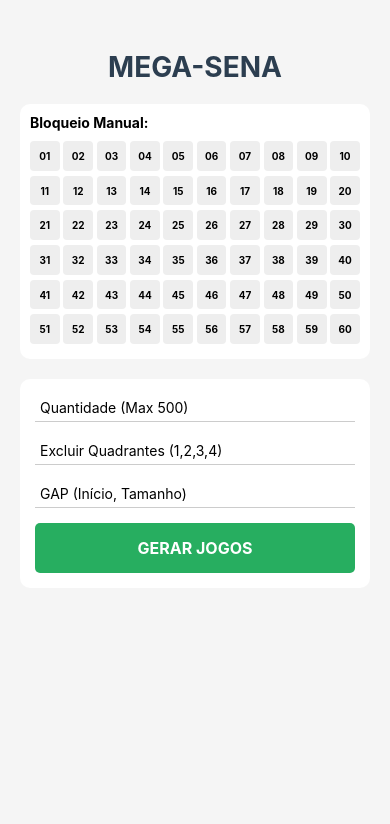
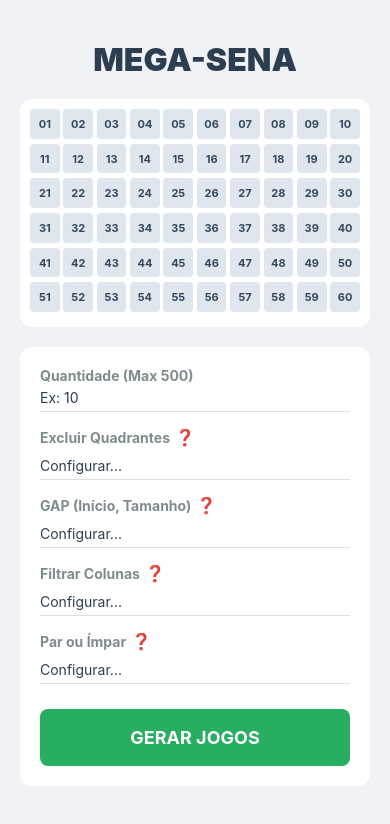
Before and after one commit to wmc2507-droid/MegaMente-App, a React Native app: screen / in a window 390 px wide. Shown: the top 824 px of the page. Built offline with nearby package versions, Linux system fonts and the light colour scheme.

Commit message:
Update App.js

```diff
--- a/App.js
+++ b/App.js
@@ -1,47 +1,59 @@
 import React, { useState } from 'react';
-import { StyleSheet, Text, View, TouchableOpacity, FlatList, TextInput, ScrollView } from 'react-native';
+import { StyleSheet, Text, View, TouchableOpacity, FlatList, TextInput, ScrollView, Alert } from 'react-native';
 
 export default function App() {
-  const [numerosBloqueados, setNumerosBloqueados] = useState([]);
-  const numerosCartela = Array.from({ length: 60 }, (_, i) => i + 1);
+  const [bloqueados, setBloqueados] = useState([]);
+  const numeros = Array.from({ length: 60 }, (_, i) => i + 1);
 
-  const alternarBloqueio = (num) => {
-    if (numerosBloqueados.includes(num)) {
-      setNumerosBloqueados(numerosBloqueados.filter(n => n !== num));
-    } else {
-      setNumerosBloqueados([...numerosBloqueados, num]);
-    }
-  };
+  const ajuda = (titulo, desc) => Alert.alert(titulo, desc);
 
   return (
     <ScrollView style={styles.container}>
       <Text style={styles.titulo}>MEGA-SENA</Text>
 
       <View style={styles.cartelaContainer}>
-        <Text style={styles.subtitulo}>Bloqueio Manual:</Text>
         <FlatList
-          data={numerosCartela}
+          data={numeros}
           renderItem={({ item }) => (
             <TouchableOpacity
-              style={[styles.botaoNumero, numerosBloqueados.includes(item) && styles.botaoBloqueado]}
-              onPress={() => alternarBloqueio(item)}
+              style={[styles.num, bloqueados.includes(item) && styles.bloqueado]}
+              onPress={() => setBloqueados(prev => prev.includes(item) ? prev.filter(n => n !== item) : [...prev, item])}
             >
-              <Text style={styles.textoNumero}>{item < 10 ? `0${item}` : item}</Text>
+              <Text style={styles.numText}>{item < 10 ? `0${item}` : item}</Text>
             </TouchableOpacity>
           )}
           keyExtractor={(item) => item.toString()}
           numColumns={10}
           scrollEnabled={false}
-          columnWrapperStyle={styles.linhaGrelha}
+          columnWrapperStyle={styles.row}
         />
       </View>
 
-      <View style={styles.formContainer}>
-        <TextInput style={styles.input} placeholder="Quantidade (Max 500)" keyboardType="numeric" />
-        <TextInput style={styles.input} placeholder="Excluir Quadrantes (1,2,3,4)" />
-        <TextInput style={styles.input} placeholder="GAP (Início, Tamanho)" />
-        <TouchableOpacity style={styles.botaoGerar}>
-          <Text style={styles.textoGerar}>GERAR JOGOS</Text>
+      <View style={styles.form}>
+        <View style={styles.inputGroup}>
+          <Text style={styles.label}>Quantidade (Max 500)</Text>
+          <TextInput style={styles.input} keyboardType="numeric" placeholder="Ex: 10" />
+        </View>
+
+        {[
+          { t: 'Excluir Quadrantes', d: 'Elimina áreas (1 a 4) da cartela.\n1: Top-Esq, 2: Top-Dir, 3: Base-Esq, 4: Base-Dir.' },
+          { t: 'GAP (Início, Tamanho)', d: 'Cria um buraco de números.\nEx: 20, 10 pula do 20 ao 29.' },
+          { t: 'Filtrar Colunas', d: 'Escolha quais colunas (1 a 10) deseja ignorar no sorteio.' },
+          { t: 'Par ou Ímpar', d: 'Selecione "P" para apenas pares ou "I" para apenas ímpares.' }
+        ].map((item, index) => (
+          <View key={index} style={styles.inputGroup}>
+            <View style={styles.labelRow}>
+              <Text style={styles.label}>{item.t}</Text>
+              <TouchableOpacity onPress={() => ajuda(item.t, item.d)}>
+                <Text style={styles.ajudaIcon}>❓</Text>
+              </TouchableOpacity>
+            </View>
+            <TextInput style={styles.input} placeholder="Configurar..." />
+          </View>
+        ))}
+
+        <TouchableOpacity style={styles.btn}>
+          <Text style={styles.btnText}>GERAR JOGOS</Text>
         </TouchableOpacity>
       </View>
     </ScrollView>
@@ -49,23 +61,19 @@
 }
 
 const styles = StyleSheet.create({
-  container: { flex: 1, backgroundColor: '#f5f5f5', padding: 20, paddingTop: 50 },
-  titulo: { fontSize: 28, fontWeight: 'bold', color: '#2c3e50', textAlign: 'center', marginBottom: 20 },
-  cartelaContainer: { backgroundColor: '#fff', padding: 10, borderRadius: 10, elevation: 3 },
-  subtitulo: { fontWeight: 'bold', marginBottom: 10 },
-  linhaGrelha: { justifyContent: 'space-between', marginBottom: 5 },
-  botaoNumero: {
-    width: '9%',
-    aspectRatio: 1,
-    justifyContent: 'center',
-    alignItems: 'center',
-    backgroundColor: '#eee',
-    borderRadius: 4
-  },
-  botaoBloqueado: { backgroundColor: '#ff4444' },
-  textoNumero: { fontSize: 10, fontWeight: 'bold' },
-  formContainer: { marginTop: 20, backgroundColor: '#fff', padding: 15, borderRadius: 10 },
-  input: { borderBottomWidth: 1, borderColor: '#ccc', marginBottom: 15, padding: 5 },
-  botaoGerar: { backgroundColor: '#27ae60', padding: 15, borderRadius: 5, alignItems: 'center' },
-  textoGerar: { color: '#fff', fontWeight: 'bold', fontSize: 16 }
+  container: { flex: 1, backgroundColor: '#F0F2F5', padding: 20, paddingTop: 40 },
+  titulo: { fontSize: 32, fontWeight: '900', color: '#2C3E50', textAlign: 'center', marginBottom: 20 },
+  cartelaContainer: { backgroundColor: '#FFF', padding: 10, borderRadius: 12, elevation: 4 },
+  row: { justifyContent: 'space-between', marginBottom: 5 },
+  num: { width: '9%', aspectRatio: 1, justifyContent: 'center', alignItems: 'center', backgroundColor: '#E0E6ED', borderRadius: 4 },
+  bloqueado: { backgroundColor: '#FF4757' },
+  numText: { fontSize: 11, fontWeight: 'bold', color: '#34495E' },
+  form: { marginTop: 20, backgroundColor: '#FFF', padding: 20, borderRadius: 12, marginBottom: 40 },
+  inputGroup: { marginBottom: 15 },
+  labelRow: { flexDirection: 'row', alignItems: 'center', marginBottom: 5 },
+  label: { fontWeight: 'bold', color: '#7F8C8D', marginRight: 5 },
+  ajudaIcon: { fontSize: 16, color: '#3498DB' },
+  input: { borderBottomWidth: 1.5, borderColor: '#DCDFE6', paddingVertical: 5, color: '#2C3E50' },
+  btn: { backgroundColor: '#27AE60', padding: 18, borderRadius: 8, alignItems: 'center', marginTop: 10 },
+  btnText: { color: '#FFF', fontWeight: 'bold', fontSize: 18 }
 });
```
